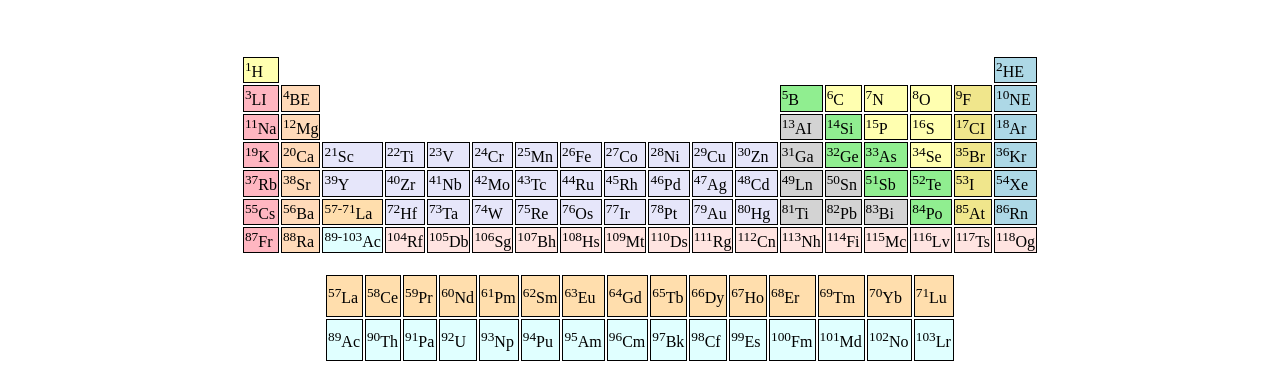
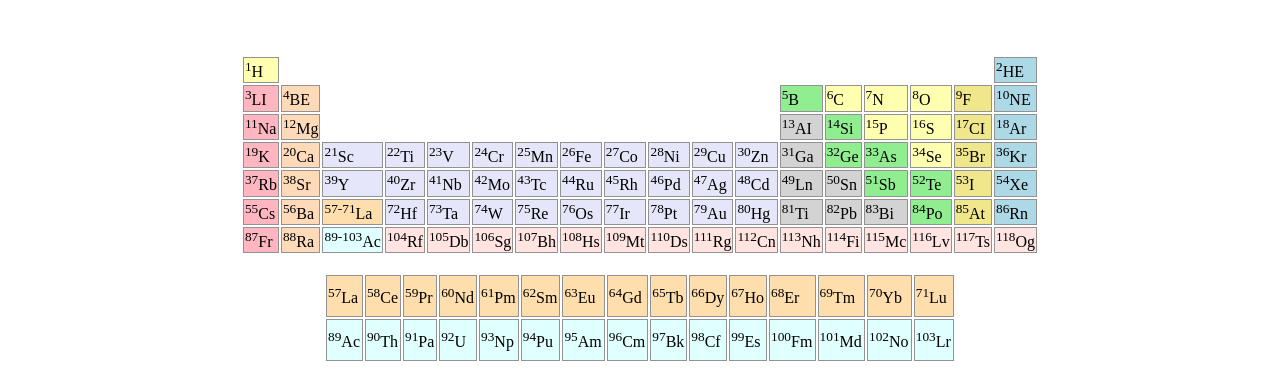
Before and after one commit to MUHAMMAD-SAAD746/Hosting-Assignment, a plain HTML site: page periodic table/index.html in a window 1280 px wide. Shown: the part 101-483 px from the top of the page. Drawn offline with Linux system fonts and the light colour scheme.

Commit message:
Border Update index.html

```diff
--- a/periodic table/index.html
+++ b/periodic table/index.html
@@ -11,7 +11,7 @@
 
         td {
             empty-cells: hide;
-            border: 1px solid black;
+            border: 1px solid rgb(146, 146, 146);
         }
 
         h1 {
```
